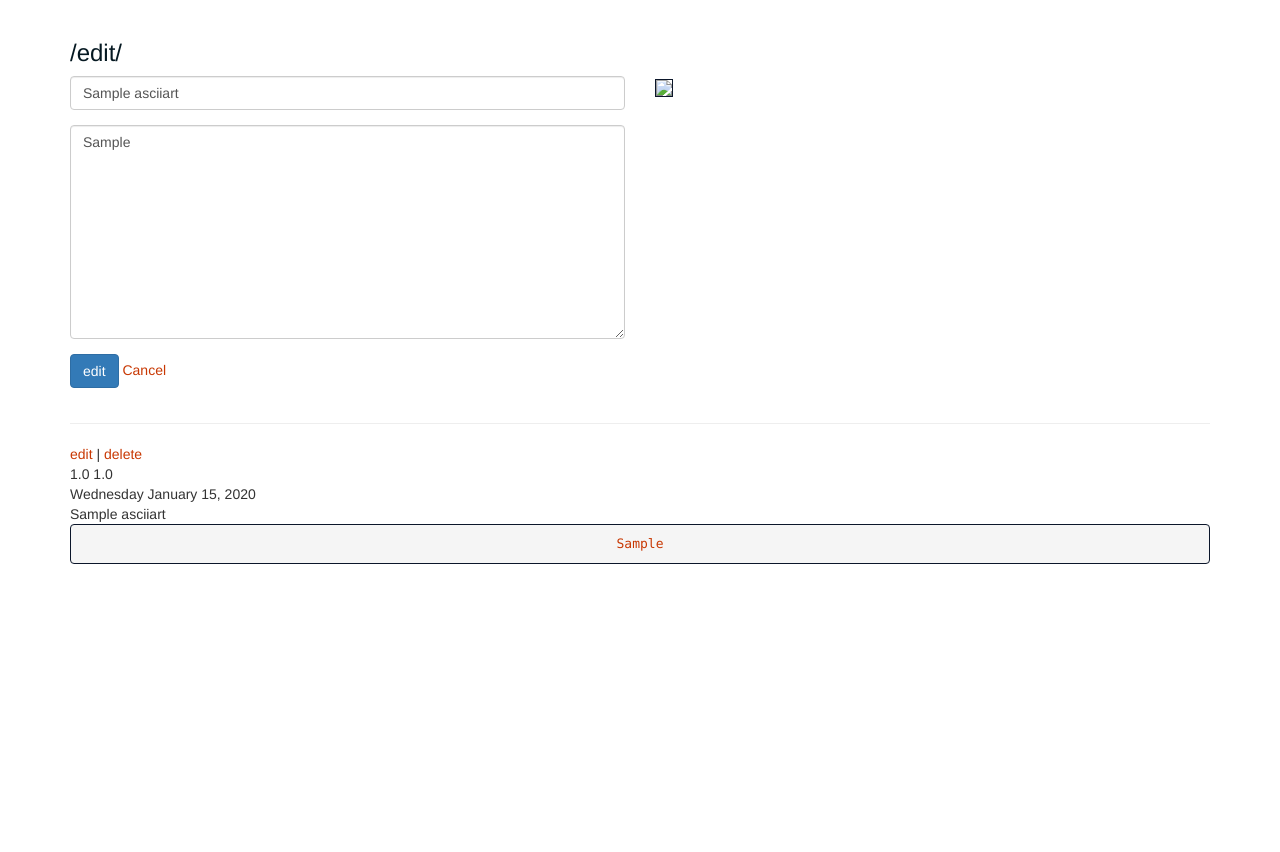
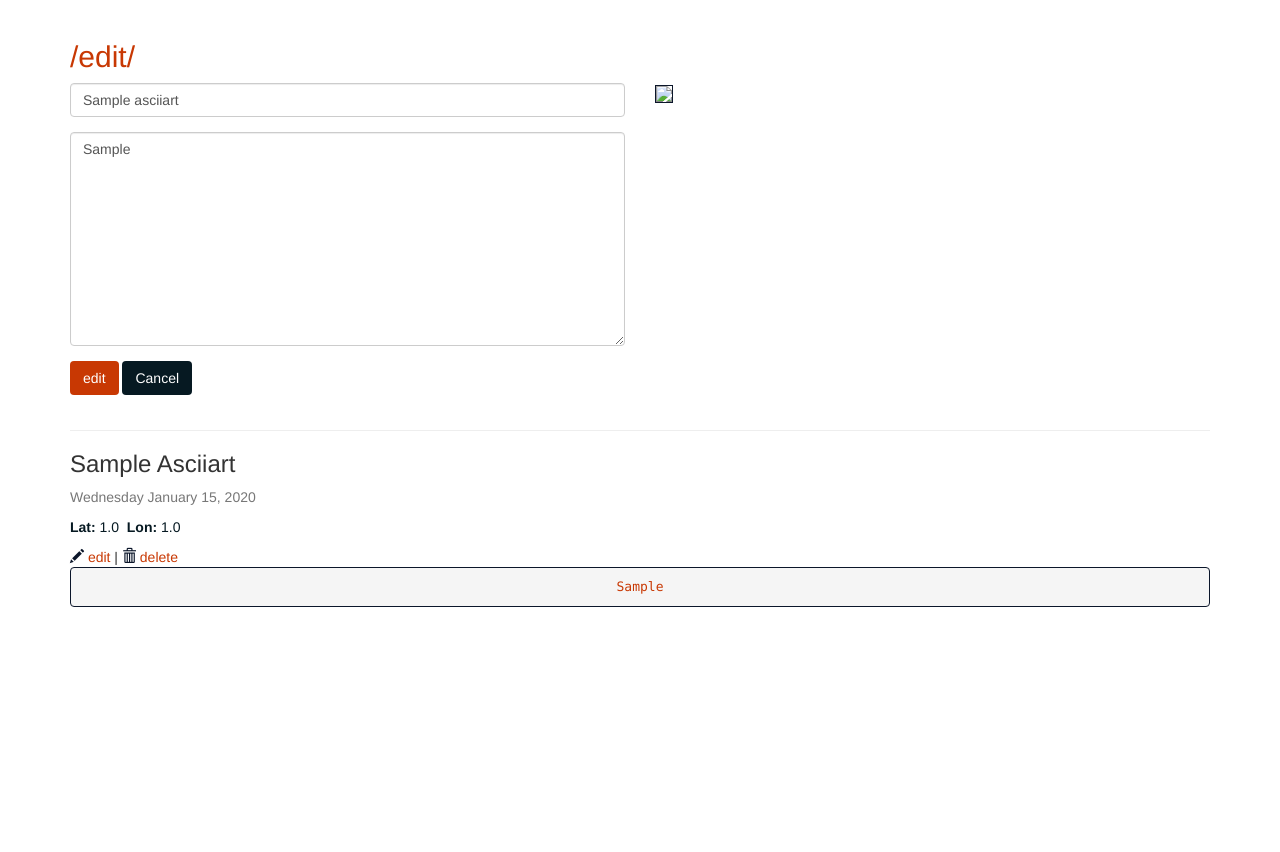
Before and after one commit to jreiher2003/Web-Development-with-Flask, a Flask app: page /1/edit in a window 1280 px wide. Shown: the part 52-904 px from the top of the page. Run offline with Flask 2, Linux system fonts and the light colour scheme; tables that the repository leaves empty hold one stand-in row (values such as "Sample post"); some libraries are stand-ins or nearby versions.

Commit message:
Add bootsrap styles

```diff
--- a/lesson 5 - APIs/Ascii-Chan/app/static/styles.css
+++ b/lesson 5 - APIs/Ascii-Chan/app/static/styles.css
@@ -15,8 +15,11 @@ nav, footer {
 	background-color: #0B162A;
 	color: #C83803;
 }
-a, pre, nav a, h2 {
+a, pre, nav a, h2, u {
 	color: #C83803;
+}
+a:hover, nav a:hover {
+	color: #0B162A;
 }
 footer p {
 	padding: 45px 0 20px 0;
@@ -32,3 +35,16 @@ footer p {
  img, pre, .thumbnail {
  	border: 1px solid #0B162A;
  }
+ .blue {
+ 	background-color: #061922;
+ 	color: #fff;
+ }
+ .blue:hover, a span:hover {
+ 	color: #C83803;
+ }
+ .delete {
+ 	margin-bottom: 180px;
+ }
+ a.navbar-brand:hover {
+ 	color: #C83803;
+ }
--- a/lesson 5 - APIs/Ascii-Chan/app/templates/edit.html
+++ b/lesson 5 - APIs/Ascii-Chan/app/templates/edit.html
@@ -1,6 +1,6 @@
 {% extends "base.html" %}
 {% block content %}
-<h3>/edit/</h3>
+<h2>/edit/</h2>
 <div class="row">
 	<div class="col-md-6">
 		<form method="POST" action="">
@@ -28,8 +28,8 @@
 				</span>
 			</div>
 			<div class="form-group">
-				{{ form.submit(class="btn btn-primary", value="edit") }}
-				<a class="" href="/">Cancel</a>
+				{{ form.submit(class="btn front-button", value="edit") }}
+				<a class="btn blue" href="/">Cancel</a>
 			</div>
 		</form>
 	</div> <!-- end col-md-6 -->
@@ -39,10 +39,10 @@
 </div> <!-- end row 2 -->
 <hr>
 {% for art in all_art %}
-	<a href="{{ url_for('edit_art',art_id=art.id) }}">edit</a>&nbsp;|&nbsp;<a href="{{ url_for('delete_art', art_id=art.id) }}">delete</a><br>
- 	{{ art.lat }}&nbsp;{{ art.lon }}<br>
-	{{ art.format_date }}<br>
- 	{{ art.title }}<br>
- 	<pre class="text-center">{{ art.art }}</pre><br><br>
+	<p class="text-capitalize h3">{{ art.title }}</p>
+	<p class="text-muted">{{ art.format_date }}</p>
+ 	<p><strong>Lat:</strong>&nbsp;{{ art.lat }}&nbsp;&nbsp;<strong>Lon:</strong>&nbsp;{{ art.lon }}</p>
+	<a href="{{ url_for('edit_art',art_id=art.id) }}"><span class="glyphicon glyphicon-pencil" aria-hidden="true"></span>&nbsp;edit</a>&nbsp;|&nbsp;<a href="{{ url_for('delete_art', art_id=art.id) }}"><span class="glyphicon glyphicon-trash" aria-hidden="true"></span>&nbsp;delete</a>
+ 	<pre class="text-center">{{ art.art }}</pre><br>
  {% endfor %}
 {% endblock %}
--- a/lesson 5 - APIs/Ascii-Chan/app/templates/front.html
+++ b/lesson 5 - APIs/Ascii-Chan/app/templates/front.html
@@ -44,6 +44,6 @@
 	<p class="text-muted">{{ art.format_date }}</p>
  	<p><strong>Lat:</strong>&nbsp;{{ art.lat }}&nbsp;&nbsp;<strong>Lon:</strong>&nbsp;{{ art.lon }}</p>
 	<a href="{{ url_for('edit_art',art_id=art.id) }}"><span class="glyphicon glyphicon-pencil" aria-hidden="true"></span>&nbsp;edit</a>&nbsp;|&nbsp;<a href="{{ url_for('delete_art', art_id=art.id) }}"><span class="glyphicon glyphicon-trash" aria-hidden="true"></span>&nbsp;delete</a>
- 	<pre class="text-center">{{ art.art }}</pre><br><br>
+ 	<pre class="text-center">{{ art.art }}</pre><br>
  {% endfor %}
 {% endblock %}
```
Also changed, not shown: lesson 5 - APIs/Ascii-Chan/app/templates/delete.html (+10 -5 lines), lesson 5 - APIs/Ascii-Chan/app/templates/pup-api.html (+14 -4 lines).
